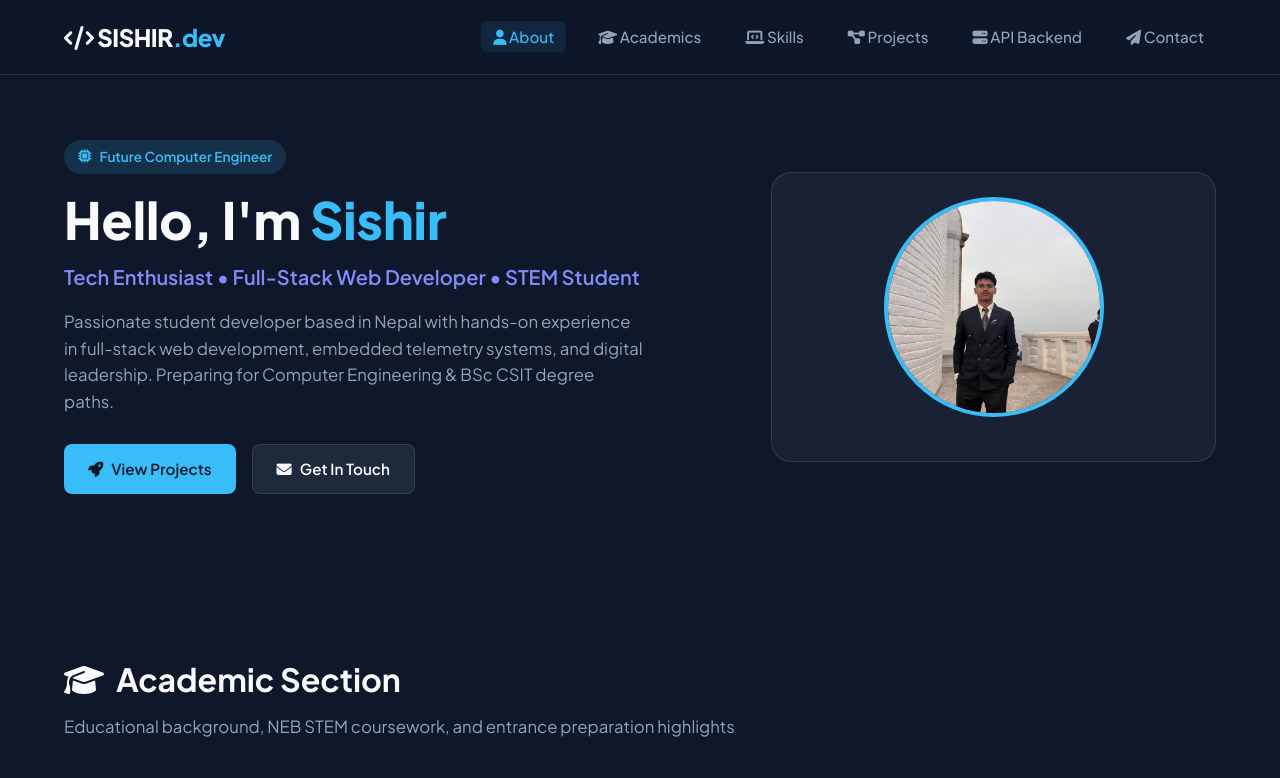
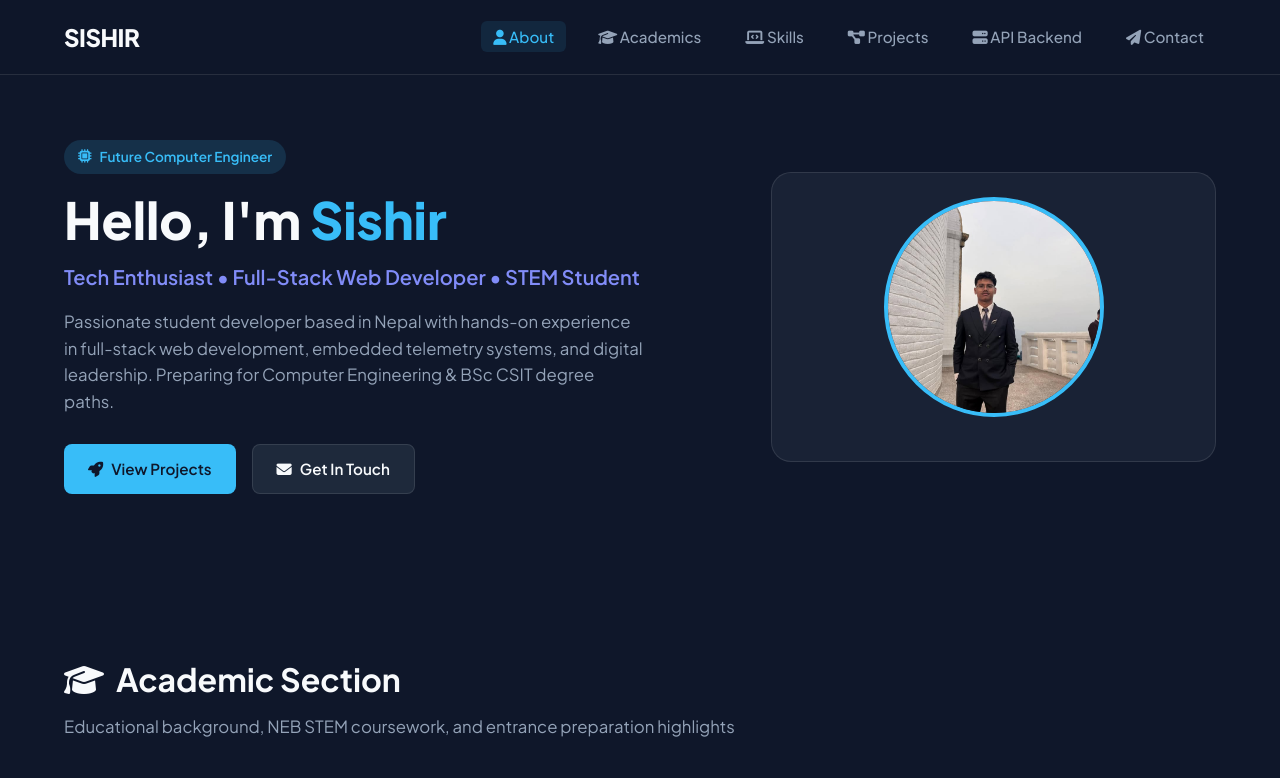
Before and after one commit to sthasishir3030-coder/portfolio-my, a plain HTML site: page index.html in a window 1280 px wide. Shown: the top 778 px of the page. Drawn offline with Linux system fonts and the light colour scheme.

Commit message:
styled topic

```diff
--- a/index.html
+++ b/index.html
@@ -19,7 +19,7 @@
     <nav class="navbar">
       <div class="nav-container">
         <a href="#hero" class="brand"
-          ><i class="fa-solid => fa-code"></i> SISHIR<span>.dev</span></a
+          > SISHIR<span></span></a
         >
         <ul class="nav-links">
           <li>
```
